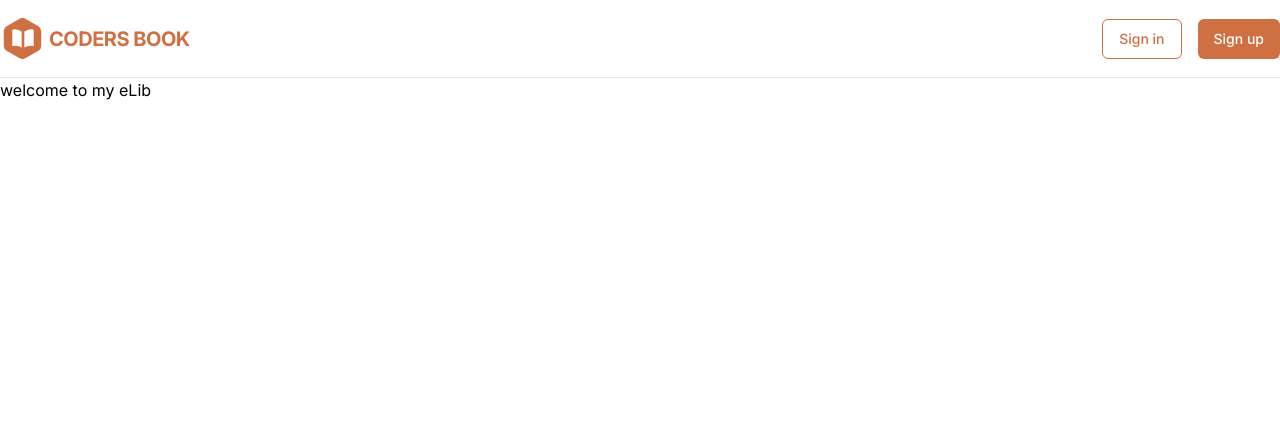
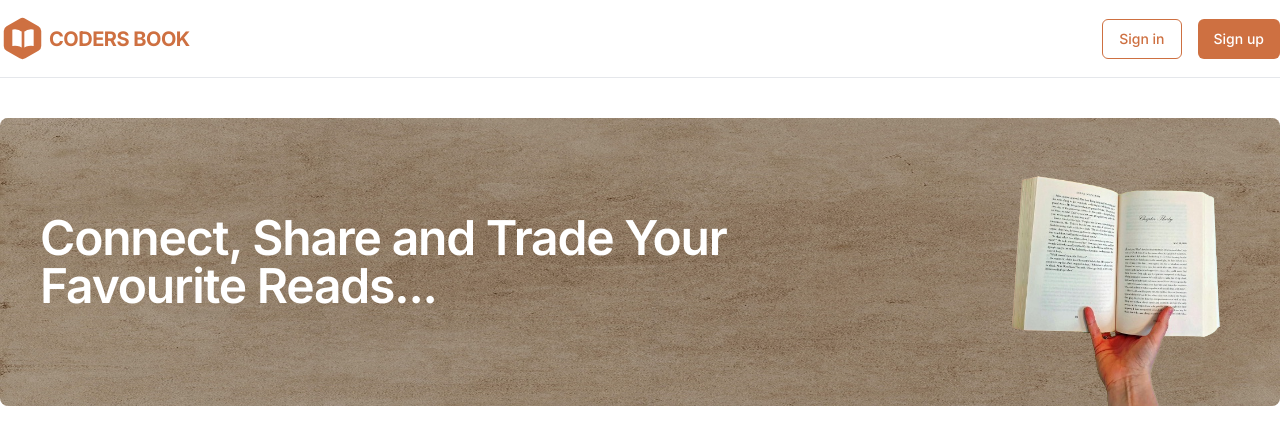
Before and after one commit to mdanas2123/e-lib_frontend, a Next.js app: page / in a window 1280 px wide. Shown: the top 444 px of the page. Built offline with nearby package versions, Linux system fonts and the light colour scheme.

Commit message:
add banner on home page

```diff
--- a/src/app/page.tsx
+++ b/src/app/page.tsx
@@ -1,8 +1,9 @@
+import Banner from "@/components/Banner";
 
 export default function Home() {
   return (
     <>
-    welcome to  my eLib
+    <Banner/>
     </>
   );
 }
--- /dev/null
+++ b/src/components/Banner.tsx
@@ -0,0 +1,34 @@
+import React from 'react';
+import Image from 'next/image';
+
+const Banner = () => {
+    return (
+        <div className="mx-auto max-w-7xl py-10">
+            <div className="relative">
+                <Image
+                    src={'/paper-bg.jpg'}
+                    alt="billboard"
+                    className="h-72 w-full rounded-lg"
+                    height={0}
+                    width={0}
+                    sizes="100vw"
+                />
+                <div className="absolute inset-0 h-full w-full rounded-lg bg-gray-950 opacity-30" />
+                <Image
+                    src={'/book.png'}
+                    alt="billboard"
+                    className="absolute bottom-0 right-5"
+                    height={0}
+                    width={0}
+                    sizes="100vw"
+                    style={{ width: 'auto', height: '18rem' }}
+                />
+                <h3 className="absolute left-10 top-1/2 w-full max-w-3xl -translate-y-1/2 text-5xl font-semibold tracking-tight text-white">
+                    Connect, Share and Trade Your Favourite Reads...
+                </h3>
+            </div>
+        </div>
+    );
+};
+
+export default Banner;
```
Also changed, not shown: public/book.png (added), public/paper-bg.jpg (added).
